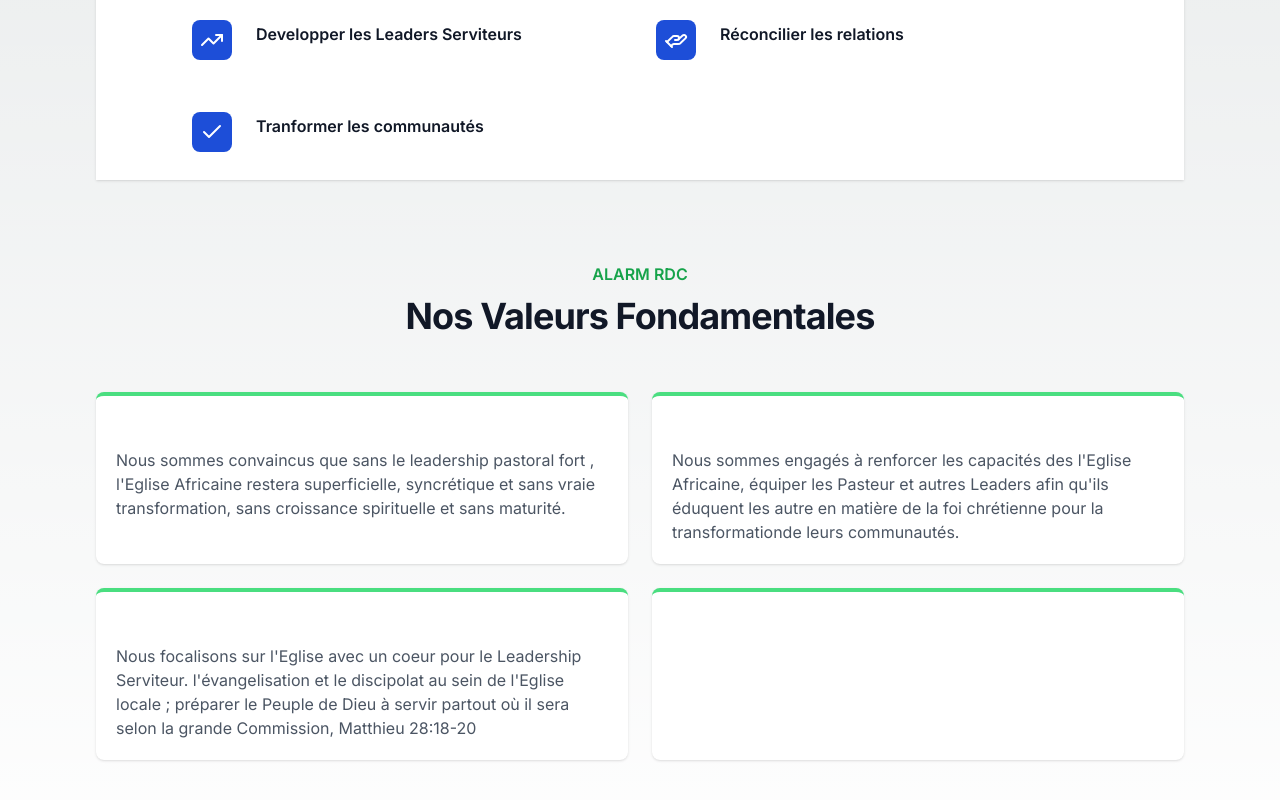
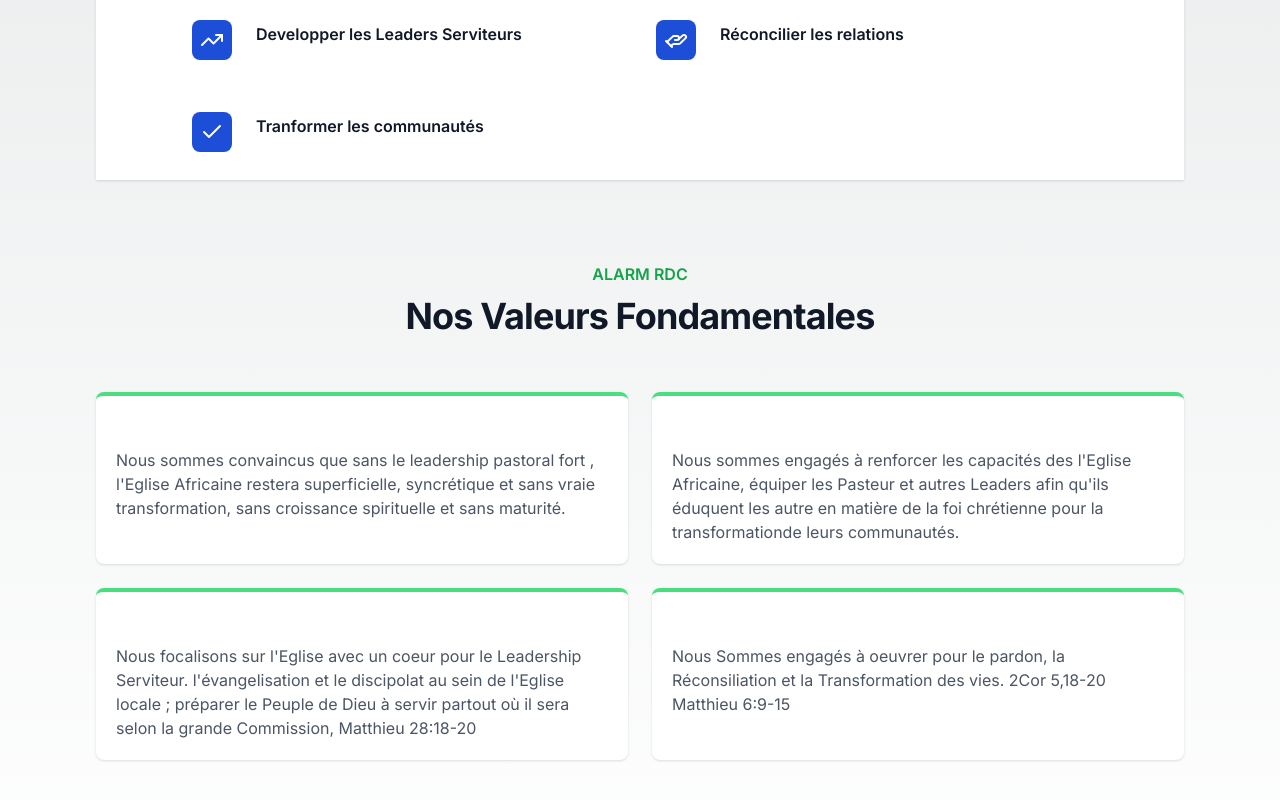
Before and after one commit to dimerbwimba/alarm-website, a Next.js app: page / in a window 1280 px wide. Shown: the part 1240-2040 px from the top of the page. Built offline with nearby package versions, Linux system fonts and the light colour scheme.

Commit message:
add full project

```diff
--- a/app/_components/centre_dinteret.tsx
+++ b/app/_components/centre_dinteret.tsx
@@ -26,7 +26,7 @@ const CentreDinterer = () => {
           <div className="mx-auto max-w-2xl lg:text-center">
             <h2 className="text-base font-semibold leading-7 text-green-600">ALARM RDC</h2>
             <p className="mt-2 text-3xl font-bold tracking-tight text-gray-900 sm:text-4xl">
-              Centre D'interet Strategique
+              Centre D&apos;interet Strategique
             </p>
           </div>
           <div className="mx-auto mt-16 max-w-2xl sm:mt-20 lg:mt-24 lg:max-w-4xl">
--- a/app/_components/valeur_fondamental.tsx
+++ b/app/_components/valeur_fondamental.tsx
@@ -11,7 +11,7 @@ const valeur = [
         description: "Nous focalisons sur l\'Eglise avec un coeur pour le Leadership Serviteur. l\'évangelisation et le discipolat au sein de l\'Eglise locale ; préparer le Peuple de Dieu à servir partout où il sera selon la grande Commission, Matthieu 28:18-20"
     },
     {
-        description: ""
+        description: "Nous Sommes engagés à oeuvrer pour le pardon, la Réconsiliation et la Transformation des vies. 2Cor 5,18-20 Matthieu 6:9-15"
     }
 ]
 
@@ -27,7 +27,7 @@ const ValeurFodamental = () => {
             </div>
             <div className="w-full py-4 grid grid-cols-1 md:grid-cols-2 gap-6 mx-auto">
                 {valeur.map((item, index) => (
-                    <div className="shadow p-5 rounded-lg border-t-4 border-green-400 bg-white">
+                    <div key={index} className="shadow p-5 rounded-lg border-t-4 border-green-400 bg-white">
 
                         <div className="mt-8">
                             <ul className="grid grid-cols-1 gap-4">
```
